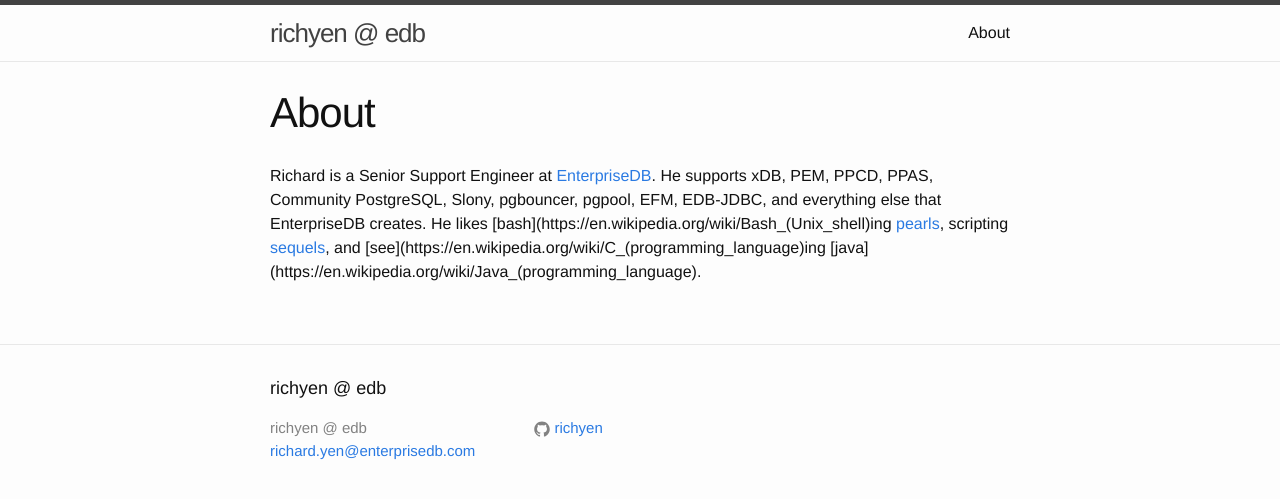
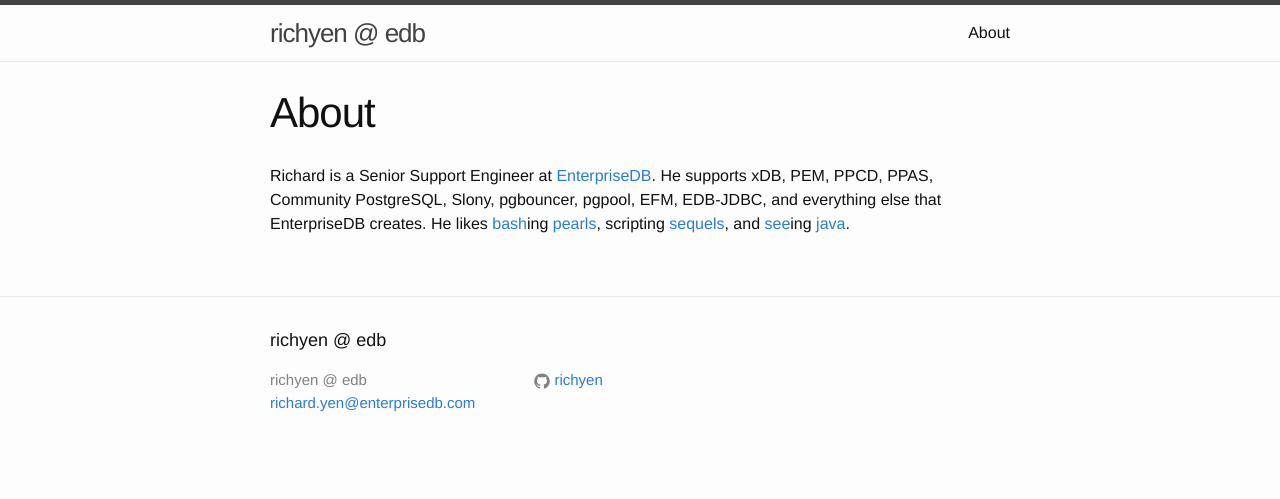
Before and after one commit to richyen/richyen.github.io, a Jekyll site: the page built from about.md, in a window 1280 px wide. Shown: the top 499 px of the page. Built offline with Jekyll 4.4.1, drawn with Linux system fonts in a browser that asks for light colours; some of the changed lines change nothing that is shown.

Commit message:
need to use html escape sequences

```diff
--- a/about.md
+++ b/about.md
@@ -4,4 +4,4 @@
 permalink: /about/
 ---
 
-Richard is a Senior Support Engineer at [EnterpriseDB](http://www.enterprisedb.com).  He supports xDB, PEM, PPCD, PPAS, Community PostgreSQL, Slony, pgbouncer, pgpool, EFM, EDB-JDBC, and everything else that EnterpriseDB creates.  He likes [bash](https://en.wikipedia.org/wiki/Bash_(Unix_shell)ing [pearls](https://www.perl.org/), scripting [sequels](https://en.wikipedia.org/wiki/SQL), and [see](https://en.wikipedia.org/wiki/C_(programming_language)ing [java](https://en.wikipedia.org/wiki/Java_(programming_language).
+Richard is a Senior Support Engineer at [EnterpriseDB](http://www.enterprisedb.com).  He supports xDB, PEM, PPCD, PPAS, Community PostgreSQL, Slony, pgbouncer, pgpool, EFM, EDB-JDBC, and everything else that EnterpriseDB creates.  He likes [bash](https://en.wikipedia.org/wiki/Bash_%28Unix_shell%29)ing [pearls](https://www.perl.org/), scripting [sequels](https://en.wikipedia.org/wiki/SQL), and [see](https://en.wikipedia.org/wiki/C_%28programming_language%29)ing [java](https://en.wikipedia.org/wiki/Java_%28programming_language%29).
```
